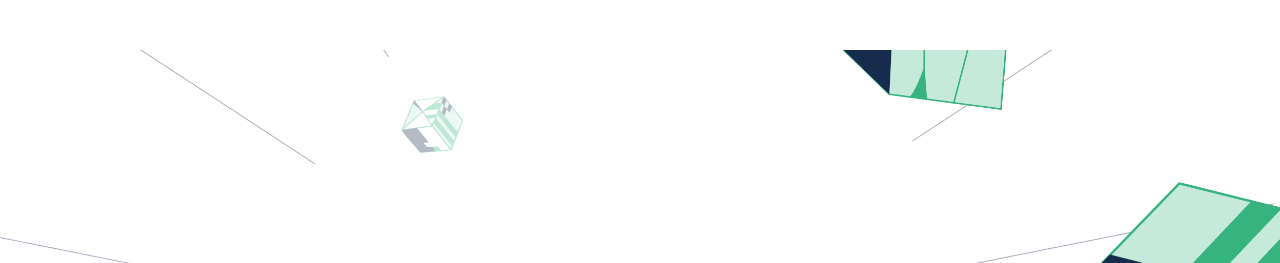
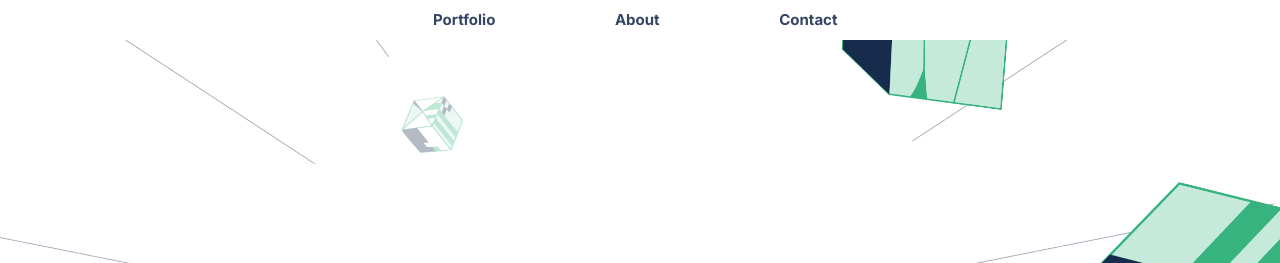
Before and after one commit to oliverSCZ/my-portfolio, a plain HTML site: page index.html in a window 1280 px wide. Shown: the top 263 px of the page. Drawn offline with Linux system fonts and the light colour scheme.

Commit message:
Fix Menu Position

```diff
--- a/query.css
+++ b/query.css
@@ -8,16 +8,9 @@
     width: 100vw;
     padding: 0;
   }
-  .sticky {
-    position: absolute;
-    height: 50px;
-  }
+
   .logo {
     display: none;
-  }
-
-  .navbar {
-    display: flex;
   }
 
   header ul {
@@ -27,15 +20,36 @@
     width: 255px;
   }
 
-  .navbar li {
-    list-style: none;
-    padding-right: 5%;
-    text-decoration: none;
+
+  .menu {
+    position: absolute;
+    flex-direction: row;
+    justify-content: center;
+    color: #344563;
+    font-family: "Inter", sans-serif;
+    font-style: normal;
+    font-weight: 600;
+    font-size: 15px;
+    margin-top: 0px;
+    height: 40px;
+    transform: translateY(0);
+    opacity: 100%;
+    top: 0px;
+    left: 0px;
+    border-radius: 0px;
   }
 
-  .navbar i {
+  .menu.active {
+    transform: translateY(100%);
     display: flex;
+
   }
+  .sticky {
+    position: fixed;
+    top: 0px;
+    width: 100%;
+  }
+
   .navbar a {
     display: flex;
     justify-content: space-between;
@@ -46,33 +60,33 @@
     font-size: 15px;
     line-height: 20px;
   }
-  .menu {
-    position: absolute;
-    display: flex;
+
+  .navbar li {
+    list-style: none;
+    margin: 0 15px;
+    background-color: white;
+
+  }
+  .navbar .menu-i {
+    text-decoration: none;
+    color: #344563;
+    font-weight: bold;
+    transition: all 0.3s ease;
+  }
+  .navbar .menu-i:hover {
+    color: #344563;
   }
 
-  /* .menu li {
-    list-style: none;
-    margin: 0 15px;
-  } */
-  /* .menu .menu-i {
-    text-decoration: none;
-    color: yellow;
-    font-weight: bold;
-    transition: all 0.3s ease;
-  } */
-  /* .menu .menu-i:hover {
-    color: yellowgreen;
-  }
-   */
   .menu-btn {
     display: none;
     font-size: 20px;
     cursor: pointer;
     outline: 1px solid;
+
   }
 
   #headline {
+
     background-image: url(images/Header-llustration-desktop@2x.png);
     background-repeat: no-repeat;
     background-size: cover;
```
Also changed, not shown: style.css (+3 -15 lines).
